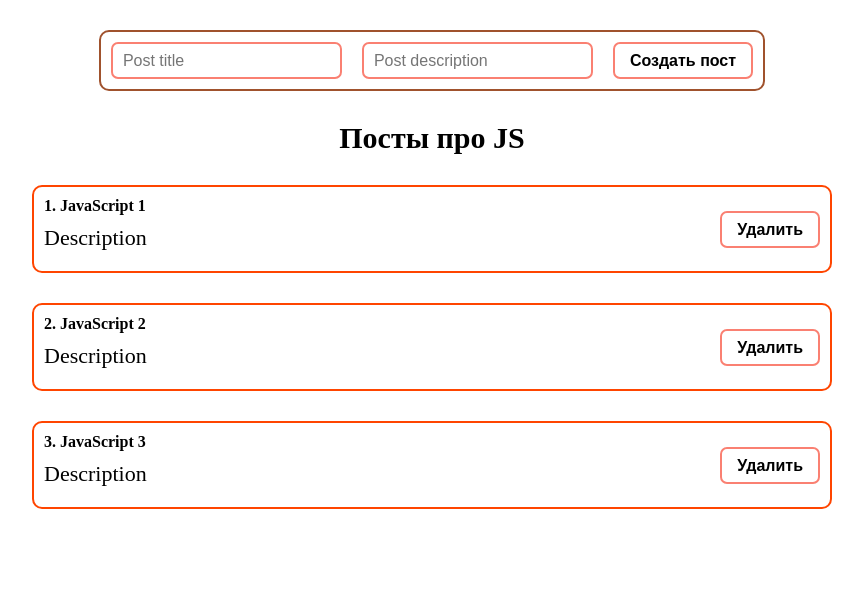
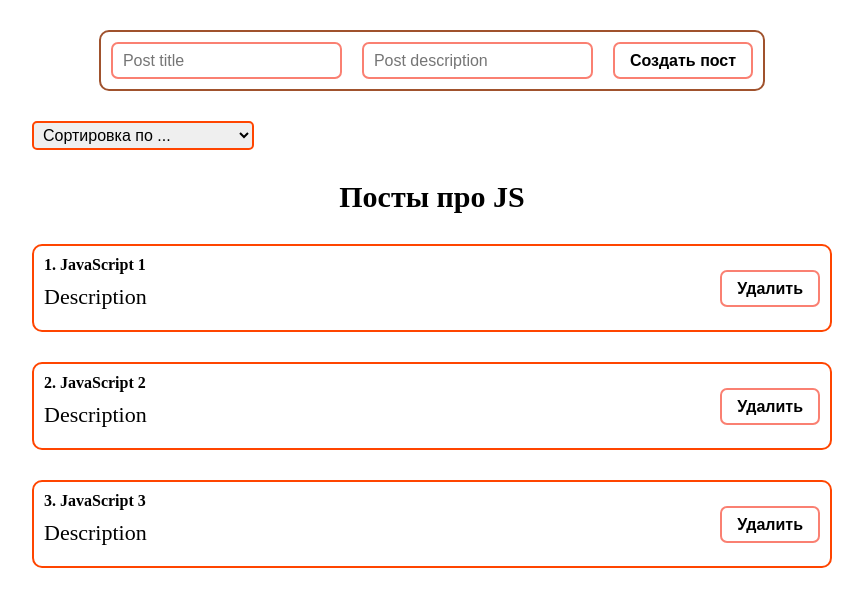
Before and after one commit to yrgenius/ulbi_tv_todo, a React (Create React App) app: page / in a window 1280 px wide. Shown: the top 606 px of the page, without its empty margins (208-1071 px from the left). Built offline with nearby package versions, Linux system fonts and the light colour scheme; the HTML template or start-up script is replaced by a standard one.

Commit message:
feat: add sorted

```diff
--- a/package.json
+++ b/package.json
@@ -8,8 +8,7 @@
     "@testing-library/user-event": "^13.5.0",
     "react": "^18.2.0",
     "react-dom": "^18.2.0",
-    "react-scripts": "5.0.1",
-    "web-vitals": "^2.1.4"
+    "react-scripts": "5.0.1"
   },
   "scripts": {
     "start": "react-scripts start",
--- a/src/App.js
+++ b/src/App.js
@@ -2,6 +2,7 @@ import React, { useRef, useState } from 'react';
 import PostList from './components/PostList.jsx';
 import PostForm from './components/PostForm.jsx';
 import NotFound from './components/NotFound.jsx';
+import MySelect from "./components/UI/select/MySelect";
 import './styles/style.css';
 import './styles/input.css';
 
@@ -14,18 +15,36 @@ function App() {
         { id: 3, title: 'JavaScript 3', body: 'Description' },
     ]);
 
+    const [selectedSort, setSelectedSort] = useState('');
+
     const createPost = (newPost) => {
-        setPosts([...posts, newPost])
+        setPosts([...posts, newPost]);
     }
 
     const removePost = (post) => {
         setPosts(posts.filter(el => el.id !== post.id));
     }
 
+    const sortPosts = (sort) => {
+        console.log(sort);
+        setSelectedSort(sort);
+        setPosts([...posts].sort((a, b) => a[sort].localeCompare(b[sort])));
+
+    }
+
     return (
         <div className="App">
             <PostForm create={createPost} />
-            {(posts.length !== 0)
+            <MySelect
+                defaultValue={'Сортировка по ...'}
+                options={[
+                    { name: 'Сортировка по названию', value: 'title' },
+                    { name: 'Сортировка по описанию', value: 'body' }
+                ]}
+                value={selectedSort}
+                onChange={sortPosts}
+            />
+            {(posts.length)
                 ? <PostList posts={posts} title={'Посты про JS'} remove={removePost} />
                 : <NotFound />
             }
--- a/src/components/PostItem.jsx
+++ b/src/components/PostItem.jsx
@@ -1,7 +1,7 @@
 import React from 'react';
 import MyButton from './UI/button/MyButton';
+import style from './UI/button/MyButton.module.css';
 import '../styles/post.css';
-import style from './UI/button/MyButton.module.css';
 
 const PostItem = (props) => {
 
--- a/src/components/UI/input/MyInput.jsx
+++ b/src/components/UI/input/MyInput.jsx
@@ -1,13 +1,13 @@
 import React from 'react';
 import style from './MyInput.module.css';
 
-const MyInput = (props) => {
+function MyInput(props) {
     return (
         <input className={style.input} {...props}>
 
         </input>
     );
-};
+}
 
 // const MyInput = React.forwardRef((props, ref) => {
 //     return (
--- /dev/null
+++ b/src/components/UI/select/MySelect.jsx
@@ -0,0 +1,23 @@
+import React from 'react';
+import style from './index.module.css';
+
+const MySelect = ({ options, defaultValue, value, onChange }) => {
+    return (
+        <select className={style.wrapper}
+            value={value}
+            onChange={(event) => onChange(event.target.value)}>
+
+            <option disabled value=''>{defaultValue}</option>
+
+            {
+                options.map((option) =>
+                    <option
+                        key={option.value}
+                        value={option.value}
+                    >{option.name}</option>)
+            }
+        </select>
+    );
+};
+
+export default MySelect;
--- /dev/null
+++ b/src/components/UI/select/index.module.css
@@ -0,0 +1,6 @@
+.wrapper {
+    border: 2px solid orangered;
+    border-radius: 5px;
+    padding: 3px 5px;
+    padding: 3px 5px;
+}
```
Also changed, not shown: 1 other file (tests, documents, lock files or other folders).
